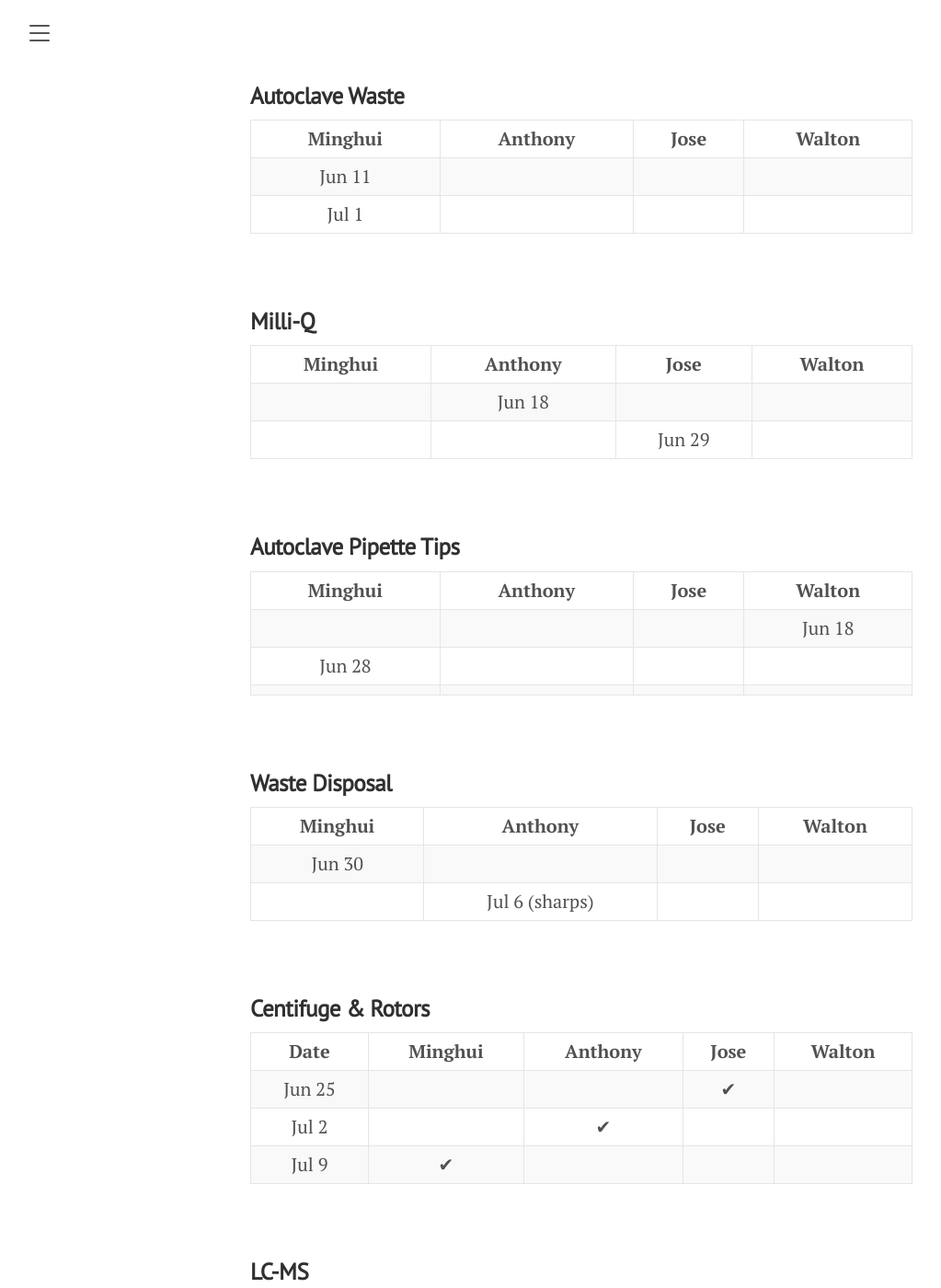
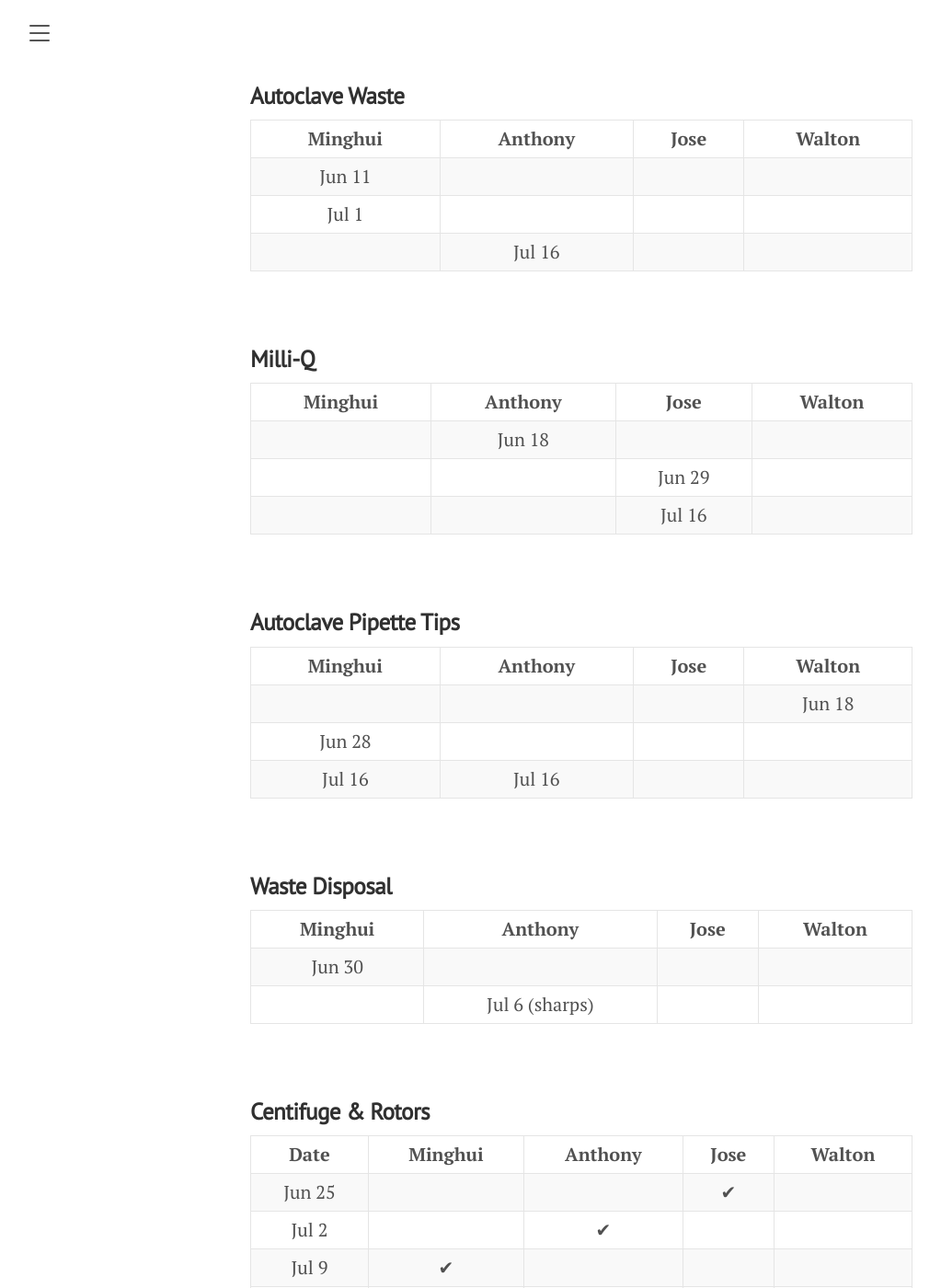
Before and after one commit to horsmanlab/horsmanlab.github.io, a Jekyll site: the page built from duties.md, in a window 1280 px wide and 1400 px high, scrolled down 1259 px. Shown: the whole window at 92% size, without its empty margins (8-1031 px from the left). Built offline with Jekyll 4.4.1, drawn with Linux system fonts in a browser that asks for light colours.

Commit message:
duties update Jul 16

```diff
--- a/duties.md
+++ b/duties.md
@@ -32,6 +32,12 @@ title: Duties
       <td align="center"></td>
       <td align="center"></td>
     </tr>
+    <tr>
+      <td align="center"></td>
+      <td align="center">Jul 16</td>
+      <td align="center"></td>
+      <td align="center"></td>
+    </tr>
     </tbody>
   </table>
 <br/>
@@ -58,6 +64,12 @@ title: Duties
       <td align="center"></td>
       <td align="center"></td>
       <td align="center">Jun 29</td>
+      <td align="center"></td>
+    </tr>
+    <tr>
+      <td align="center"></td>
+      <td align="center"></td>
+      <td align="center">Jul 16</td>
       <td align="center"></td>
     </tr>
     </tbody>
@@ -89,8 +101,8 @@ title: Duties
       <td align="center"></td>
     </tr>
     <tr>
-      <td align="center"></td>
-      <td align="center"></td>
+      <td align="center">Jul 16</td>
+      <td align="center">Jul 16</td>
       <td align="center"></td>
       <td align="center"></td>
     </tr>
@@ -161,6 +173,13 @@ title: Duties
       <td align="center"></td>
       <td align="center"></td>
     </tr>
+    <tr>
+      <td align="center">Jul 16</td>
+      <td align="center"></td>
+      <td align="center"></td>
+      <td align="center">&#x2714;</td>
+      <td align="center"></td>
+    </tr>
     </tbody>
   </table>
 <br/>
@@ -199,6 +218,13 @@ title: Duties
       <td align="center"></td>
       <td align="center">&#x2714;</td>
     </tr>
+    <tr>
+      <td align="center">Jul 16</td>
+      <td align="center"></td>
+      <td align="center">&#x2714;</td>
+      <td align="center">&#x2714;</td>
+      <td align="center"></td>
+    </tr>
     </tbody>
   </table>
 <br/>
```
Also changed, not shown: 3 other files.
